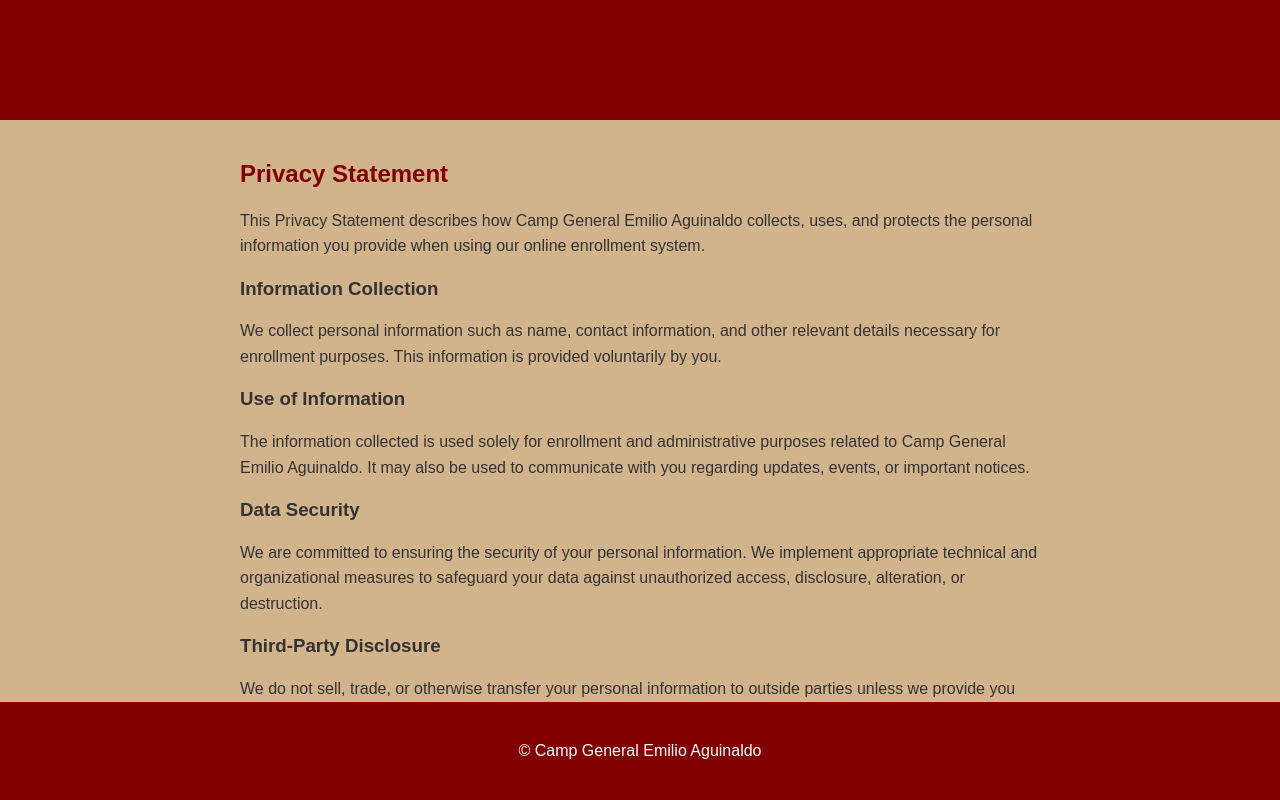
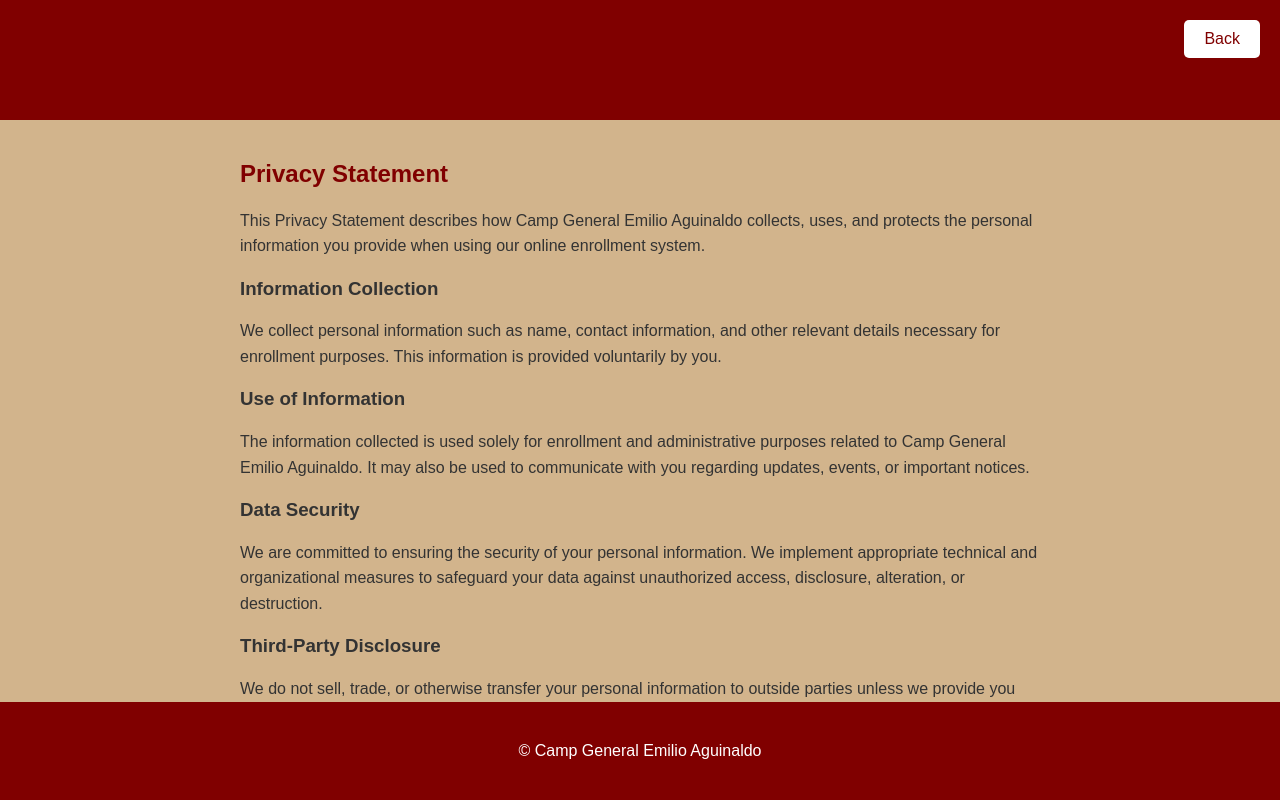
Before and after one commit to heirosdule/welcome-page, a plain HTML site: page termsofuse.html in a window 1280 px wide. Shown: the top 800 px of the page. Drawn offline with Linux system fonts and the light colour scheme.

Commit message:
Update termsofuse.html

```diff
--- a/termsofuse.html
+++ b/termsofuse.html
@@ -34,11 +34,24 @@
             bottom: 0;
             width: 100%;
         }
+        .back-button {
+            position: absolute;
+            top: 20px;
+            right: 20px;
+            background-color: #fff;
+            color: #800000;
+            border: none;
+            padding: 10px 20px;
+            border-radius: 5px;
+            cursor: pointer;
+            font-size: 16px;
+        }
     </style>
 </head>
 <body>
     <header>
         <h1>Privacy Statement and Terms of Use</h1>
+        <button class="back-button" onclick="window.history.back()">Back</button>
     </header>
     <div class="container">
         <section id="privacy">
```
